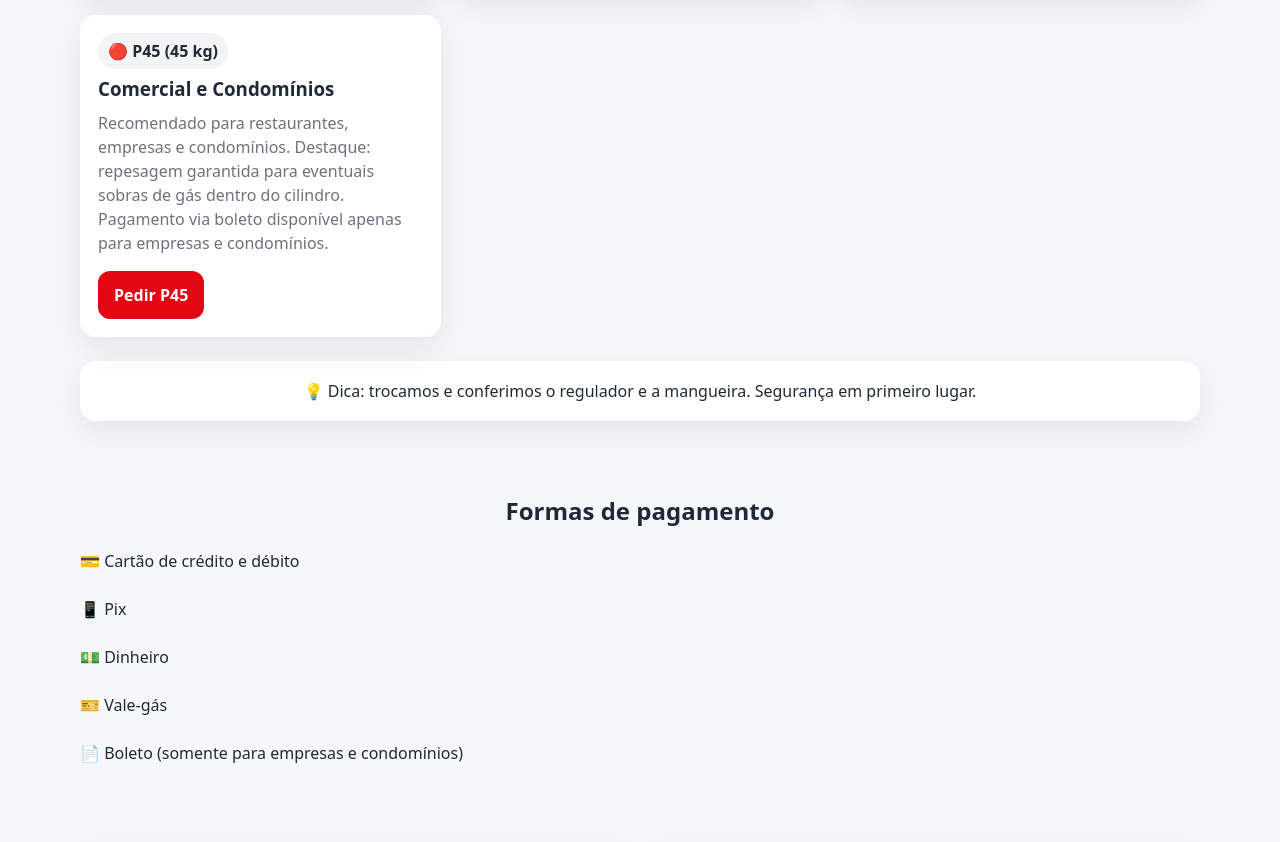
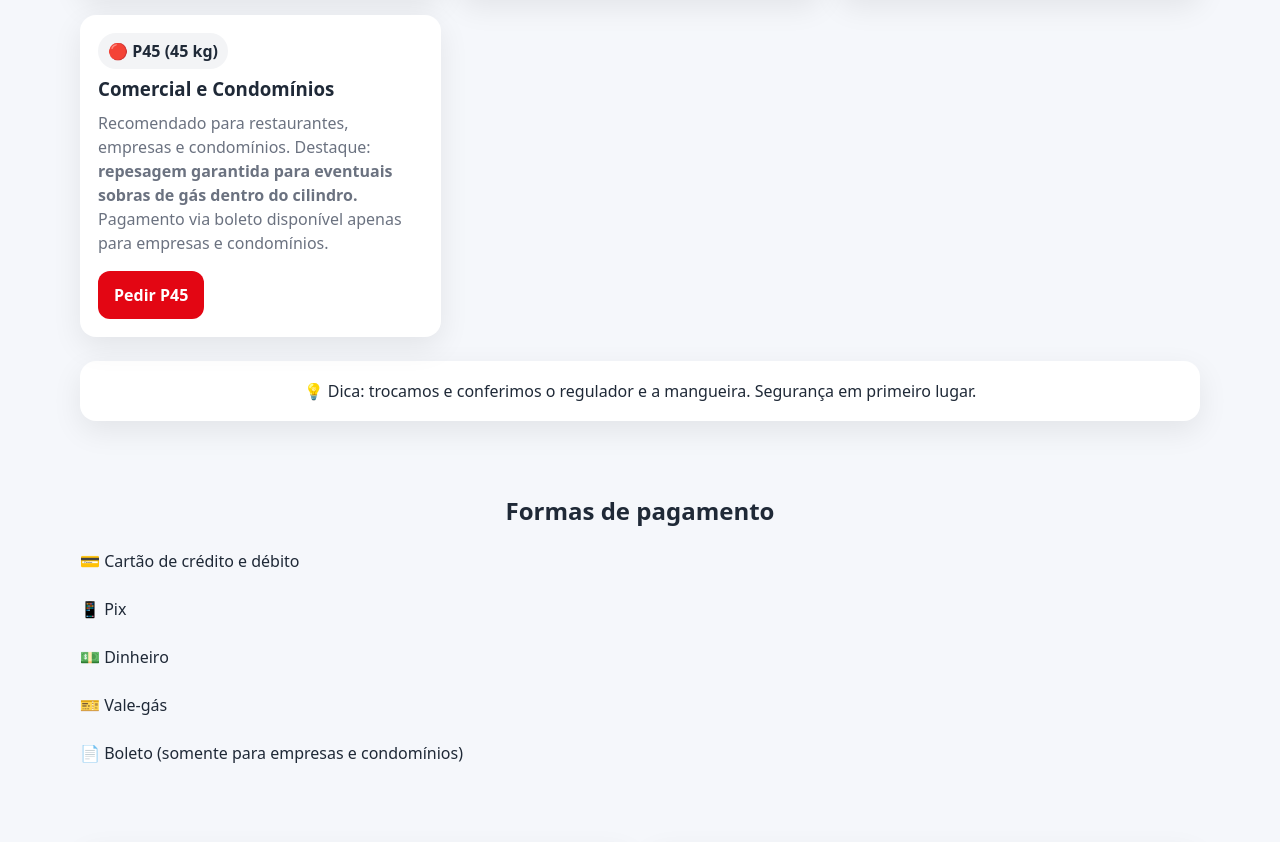
Before and after one commit to comparsi-gas/comparsigas, a plain HTML site: page index.html in a window 1280 px wide. Shown: the part 1562-2404 px from the top of the page. Drawn offline with Linux system fonts and the light colour scheme.

Commit message:
Update index.html

```diff
--- a/index.html
+++ b/index.html
@@ -223,12 +223,17 @@
         <a class="btn primary mt-4" href="#pedir">Pedir P20</a>
       </article>
 
-      <article class="card" aria-labelledby="p45">
-        <div class="chip">🔴 P45 (45 kg)</div>
-        <h3 id="p45" class="mt-3">Comercial e Condomínios</h3>
-        <p>Recomendado para restaurantes, empresas e condomínios. Destaque: repesagem garantida para eventuais sobras de gás dentro do cilindro. Pagamento via boleto disponível apenas para empresas e condomínios.</p>
-        <a class="btn primary mt-4" href="#pedir">Pedir P45</a>
-      </article>
+<article class="card" aria-labelledby="p45">
+  <div class="chip">🔴 P45 (45 kg)</div>
+  <h3 id="p45" class="mt-3">Comercial e Condomínios</h3>
+  <p>
+    Recomendado para restaurantes, empresas e condomínios. Destaque:
+    <strong>repesagem garantida para eventuais sobras de gás dentro do cilindro.</strong>
+    Pagamento via boleto disponível apenas para empresas e condomínios.
+  </p>
+  <a class="btn primary mt-4" href="#pedir">Pedir P45</a>
+</article>
+
     </div>
 
     <div class="card mt-6 center" aria-live="polite">
```
